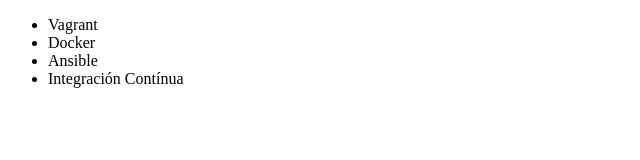
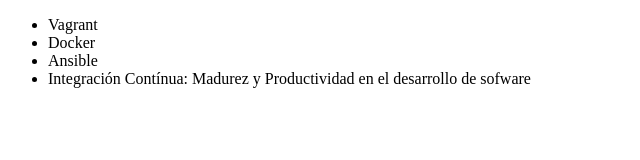
Before and after one commit to JhonMarlon91/alura-git, a plain HTML site: page Index.html in a window 1280 px wide. Shown: the whole page, without its empty margins (0-640 px from the left). Drawn offline with Linux system fonts and the light colour scheme.

Commit message:
Renombrando curso de integración contínua

```diff
--- a/Index.html
+++ b/Index.html
@@ -10,7 +10,7 @@
             <li>Vagrant</li>
             <li>Docker</li>
             <li>Ansible</li>
-            <li>Integración Contínua</li>
+            <li>Integración Contínua: Madurez y Productividad en el desarrollo de sofware</li>
         </ul>
     </body>
 </html>
```
